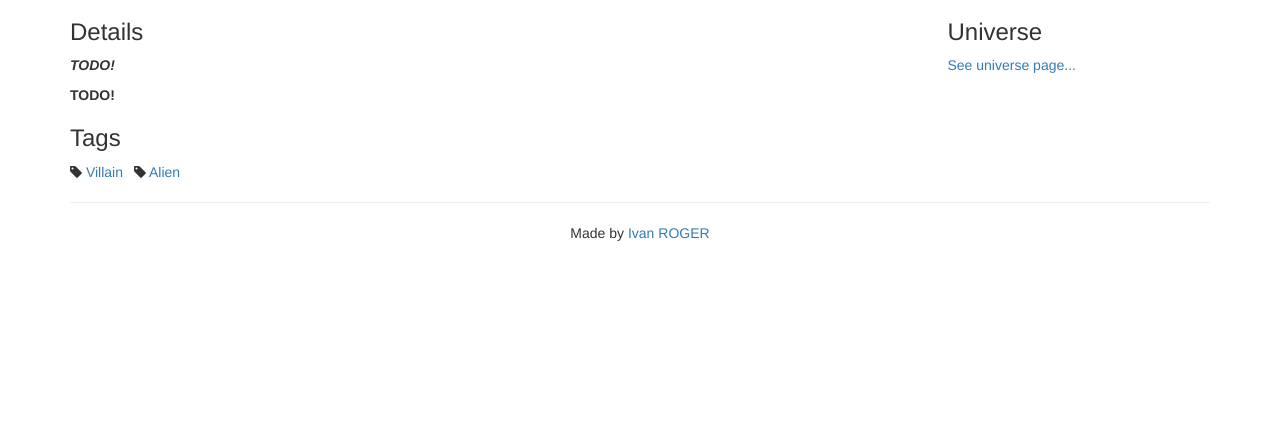
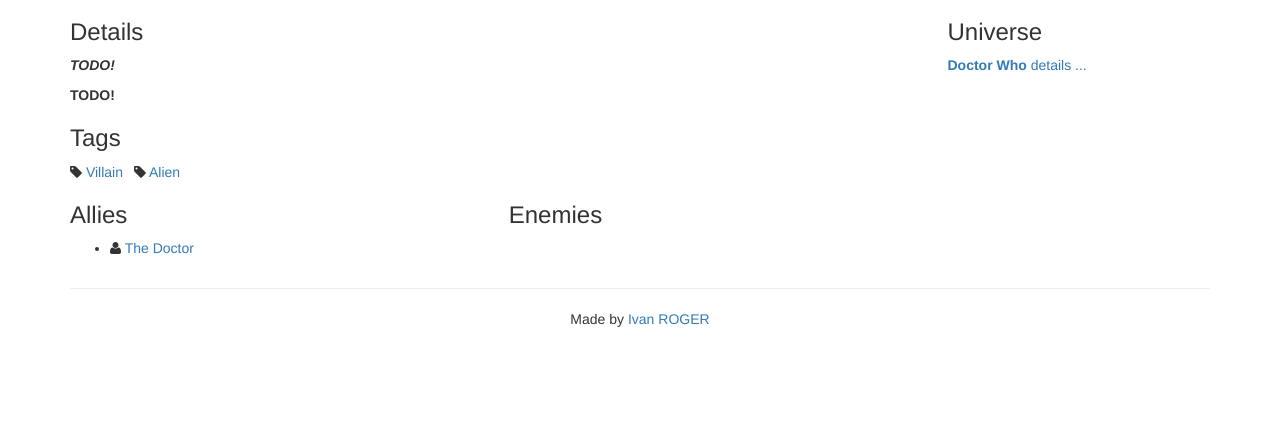
Before and after one commit to Ivan-Roger/NAP09103_CW1, a Flask app: page /characters/c657951 in a window 1280 px wide. Shown: the part 371-800 px from the top of the page. Run offline with Flask 2, Linux system fonts and the light colour scheme; some libraries are stand-ins or nearby versions.

Commit message:
Pre-merge commit

```diff
--- a/data/universes/u137068.json
+++ b/data/universes/u137068.json
@@ -9,5 +9,7 @@
     "movies": ["tt0116118"],
     "books": ["0-426-20330-5"]
   },
-  "characters": ["c657945"]
+  "related": {
+    "characters": ["c657945"]
+  }
 }
--- a/data/universes/u137069.json
+++ b/data/universes/u137069.json
@@ -8,5 +8,7 @@
     "tv_series": ["tt4501242"],
     "movies": ["tt0848228"]
   },
-  "characters": []
+  "related": {
+    "characters": []
+  }
 }
--- a/data/universes/u137070.json
+++ b/data/universes/u137070.json
@@ -7,5 +7,7 @@
   "medias": {
     "tv_series": ["tt3107288", "tt2193021"]
   },
-  "characters": []
+  "related": {
+    "characters": []
+  }
 }
--- a/main.py
+++ b/main.py
@@ -49,12 +49,12 @@
 @app.route('/universes/<univID>')
 def route_universe(univID):
 	info_file = open(app_config['data']['data_folder']+"/universes/"+univID+".json", "r") # TODO: escape univID
-	univ_info = parseDown(json.load(info_file))
+	univ_info = parseDown( fillUniverseData( json.load(info_file) ) )
 	info_file.close()
 	data = {'config': app_config, 'nav': app_nav, 'active': "/universes", 'univ': univ_info}
 	return render_template('universe-details.html', data=data)
 
-# Charcaters
+# Characters
 @app.route('/characters')
 def route_characters():
 	data = {'config': app_config, 'nav': app_nav, 'active': "/characters", 'list': getCharacterList()}
@@ -63,19 +63,47 @@
 @app.route('/characters/<charID>')
 def route_character(charID):
 	info_file = open(app_config['data']['data_folder']+"/characters/"+charID+".json", "r") # TODO: escape charID
-	char_info = parseDown(json.load(info_file))
+	char_info = parseDown( fillCharacterData( json.load(info_file) ) )
 	info_file.close()
 	data = {'config': app_config, 'nav': app_nav, 'active': "/characters", 'char': char_info}
 	return render_template('character-details.html', data=data)
 
+# --- --- ERRORS --- ---
+
+@app.errorhandler(404)
+def error_notFound(error):
+	data = {'config': app_config, 'nav': app_nav, 'error': error, 'active': ""}
+	return render_template('e404.html', data=data)
+
 # --- --- DATA PROVIDERS --- ---
+
 def parseDown(item):
 	item['short_desc'] = markdown.markdown(item['short_desc'])
-	item['full_desc'] = markdown.markdown(item['full_desc'])
+	if 'full_desc' in item:
+		item['full_desc'] = markdown.markdown(item['full_desc'])
 	return item
 
+# Universes
 def getUniverseList():
 	return data_cache['universes'].values()
+
+def minUniverseData(univ):
+	return {
+		'id': univ['id'],
+		'name': univ['name'],
+		'short_desc': univ['short_desc'],
+		'pic': univ['pic'],
+		'tags': univ['tags']
+	}
+
+def fillUniverseData(univ):
+	res = univ
+	if 'characters' in res['related']:
+		rel_char = res['related']['characters']
+		res['related']['characters'] = []
+		for charID in rel_char:
+			res['related']['characters'].append(data_cache['characters'][charID])
+	return res
 
 def loadUniverseList():
 	folderPath = app_config['data']['data_folder']+"/universes/"
@@ -88,7 +116,7 @@
 		print "\tFile:", info_file
 		# Loading JSON Object from file
 		filePtr = open(folderPath+info_file)
-		jsonObj = json.load(filePtr)
+		jsonObj = parseDown( minUniverseData( json.load(filePtr) ) )
 		filePtr.close()
 		# Caching data
 		data_cache['universes'][jsonObj['id']] = jsonObj
@@ -100,27 +128,61 @@
 				data_cache['universe_tags'][t] = [jsonObj['id']]
 	print "DONE ! Loaded", len(data_cache['universes']), "files."
 
+# Characters
 def getCharacterList():
-	return data_cache['characters']
+	return data_cache['characters'].values()
+
+def minCharacterData(char):
+	res_univ = data_cache['universes'][char['universe']]
+	univ_info = {'id': res_univ['id'], 'name': res_univ['name']}
+	return {
+		'id': char['id'],
+		'name': char['name'],
+		'universe': univ_info,
+		'short_desc': char['short_desc'],
+		'pic': char['pic'],
+		'tags': char['tags']
+	}
+
+def fillCharacterData(char):
+	res = char
+	# Universe
+	res_univ = data_cache['universes'][res['universe']]
+	res['universe'] = {'id': res_univ['id'], 'name': res_univ['name']}
+	# Allies
+	res_allies = res['allies']
+	res['allies'] = []
+	for charID in res_allies:
+		res['allies'].append(data_cache['characters'][charID])
+	# Enemies
+	res_enemies = res['enemies']
+	res['enemies'] = []
+	for charID in res_enemies:
+		res['enemies'].append(data_cache['characters'][charID])
+	return res
 
 def loadCharacterList():
 	folderPath = app_config['data']['data_folder']+"/characters/"
 	print "Loading characters ( from:", folderPath, ")"
+	# Reset
+	data_cache['character_tags'] = {}
+	# Walking on each file
 	files = listdir(folderPath)
-	data_cache['characters'] = []
 	for info_file in files:
-		print "\tLoading file:", info_file
+		print "\tFile:", info_file
+		# Loading JSON Object from file
 		filePtr = open(folderPath+info_file)
-		data_cache['characters'].append(json.load(filePtr))
+		jsonObj = parseDown( minCharacterData( json.load(filePtr) ) )
 		filePtr.close()
+		# Caching data
+		data_cache['characters'][jsonObj['id']] = jsonObj
+		# Update tag list
+		for t in jsonObj['tags']:
+			if t in data_cache['character_tags']:
+				data_cache['character_tags'][t].append(jsonObj['id'])
+			else:
+				data_cache['character_tags'][t] = [jsonObj['id']]
 	print "DONE ! Loaded", len(data_cache['characters']), "files."
-
-# --- --- ERRORS --- ---
-
-@app.errorhandler(404)
-def error_notFound(error):
-	data = {'config': app_config, 'nav': app_nav, 'error': error, 'active': ""}
-	return render_template('e404.html', data=data)
 
 # --- --- SETUP --- ---
 
--- a/static/css/custom.css
+++ b/static/css/custom.css
@@ -64,8 +64,9 @@
   background-color: #1F1E23;
   max-height: 350px;
   margin-bottom: 20px;
-  box-shadow: 0px 5px 5px;
+  box-shadow: 0px 3px 3px;
   position: relative;
+  bottom: 10px;
 }
 
 header.details-head .details-backpic {
@@ -74,6 +75,9 @@
   display: block;
   margin-left: auto;
   margin-right: auto;
+  position: relative;
+  top: 10px;
+  box-shadow: 0px 6px 6px;
 }
 
 header.details-head h2.details-title {
--- a/templates/character-details.html
+++ b/templates/character-details.html
@@ -24,10 +24,28 @@
             {% endfor %}
           </ul>
         </article>
+        <div class="row">
+          <article class="col-md-6">
+            <h3>Allies</h3>
+            <ul class="details-allies">
+              {% for ally in data.char.allies %}
+                <li class="details-allies-item"><i class="fa fa-user"></i> <a href="/characters/{{ally.id}}" class="text">{{ ally.name }}</a></li>
+              {% endfor %}
+            </ul>
+          </article>
+          <article class="col-md-6">
+            <h3>Enemies</h3>
+            <ul class="details-enemies">
+              {% for enemy in data.char.enemies %}
+                <li class="details-enemies-item"><i class="fa fa-user"></i> <a href="/characters/{{enemy.id}}" class="text">{{ enemy.name }}</a></li>
+              {% endfor %}
+            </ul>
+          </article>
+        </div>
       </div>
       <aside class="col-md-3">
         <h3>Universe</h3>
-        <a href="/universes/{{data.char.universe}}">See universe page...</a>
+        <a href="/universes/{{data.char.universe.id}}"><b>{{data.char.universe.name}}</b> details ...</a>
       </aside>
     </div>
   </div>
--- a/templates/macro_common.html
+++ b/templates/macro_common.html
@@ -19,7 +19,7 @@
         </div>
         <div class="col-md-8">
           <h3 class="item-name">{{ univ.name }}</h3>
-          <p>{{ univ.short_desc }}</p>
+          <p>{{ univ.short_desc|safe }}</p>
         </div>
       </div>
       <div class="row">
@@ -49,13 +49,17 @@
           <small class="item-id">#{{ char.id }}</small>
         </div>
         <div class="col-md-8">
-          <h3 class="item-name">{{ char.name }}</h3>
-          <p>{{ char.short_desc }}</p>
+          <h3 class="item-name">
+            {{ char.name }}
+            <small><a href="/universes/{{char.universe.id}}">{{ char.universe.name }}</a></small>
+          </h3>
+          <p>{{ char.short_desc|safe }}</p>
         </div>
       </div>
       <div class="row">
         <div class="col-md-8">
           <ul class="item-tags">
+            <li class="item-tag"><i class="fa fa-globe"></i> <a href="/characters?univ={{char.universe.id}}" class="text">{{ char.universe.name }}</a></li>
             {% for tag in char.tags %}
               <li class="item-tag"><i class="fa fa-tag"></i> <a href="/characters?tags={{tag}}" class="text">{{ tag }}</a></li>
             {% endfor %}
```
